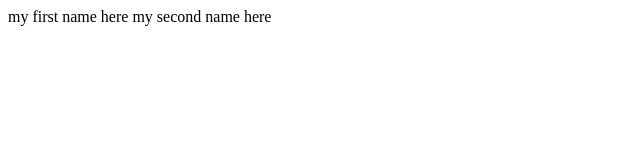
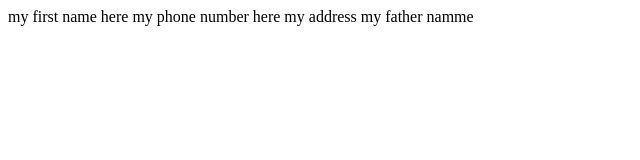
Before and after one commit to winnowd/gitdemo, a plain HTML site: page index.html in a window 1280 px wide. Shown: the whole page, without its empty margins (0-640 px from the left). Drawn offline with Linux system fonts and the light colour scheme.

Commit message:
new file added and index.html again edited

```diff
--- a/index.html
+++ b/index.html
@@ -1,2 +1,4 @@
 <h>my first name here</h>
-<h>my second name here</h>
+<h>my phone number here</h>
+<h>my address</h>
+<h>my father namme</h>
```
Also changed, not shown: 1 other file.
